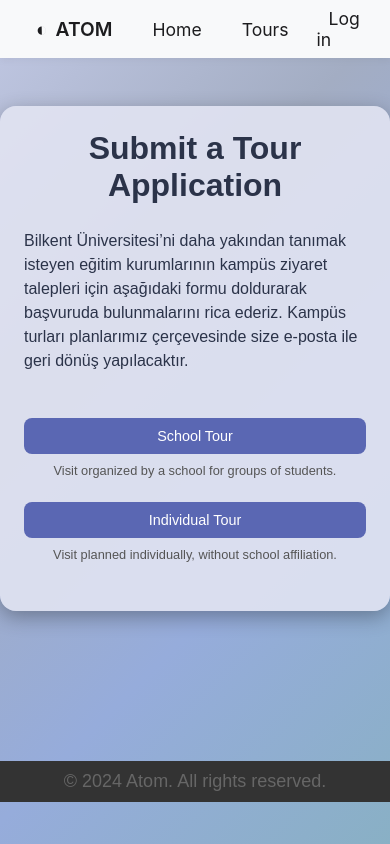
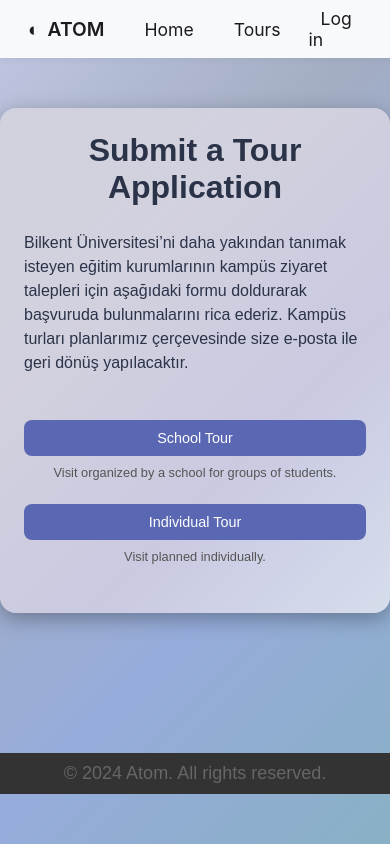
Before and after one commit to borayetkin/CS319-Term-Project, a React (Vite) app in the folder frontend/: page /events in a window 390 px wide. Built offline with nearby package versions, Linux system fonts and the light colour scheme.

Commit message:
UI changes

```diff
--- a/frontend/src/pages/TourApplication.jsx
+++ b/frontend/src/pages/TourApplication.jsx
@@ -105,9 +105,7 @@ const TourApplication = () => {
           >
             Individual Tour
           </button>
-          <p className="tour-type-description">
-            Visit planned individually, without school affiliation.
-          </p>
+          <p className="tour-type-description">Visit planned individually.</p>
         </div>
       ) : (
         <form onSubmit={handleSubmit} className="tour-application-form">
--- a/frontend/src/styles/Home.css
+++ b/frontend/src/styles/Home.css
@@ -104,7 +104,7 @@ body {
 }
 
 .home-cta-button:hover {
-  background-color: #444e98; /* Darker purpleish-blue on hover */
+  background-color: #444e98;
   transform: scale(1.02);
 }
 
--- a/frontend/src/styles/Navbar.css
+++ b/frontend/src/styles/Navbar.css
@@ -1,4 +1,9 @@
 .navbar {
+  position: fixed; /* Fixes the navbar at the top */
+  top: 0;
+  left: 0;
+  width: 100%; /* Make it full-width */
+  z-index: 1000; /* Ensures the navbar stays on top of other content */
   display: flex;
   justify-content: space-between;
   align-items: center;
@@ -7,6 +12,10 @@
   box-shadow: 0 2px 8px rgba(0, 0, 0, 0.05); /* Softer, smaller shadow */
   font-family: -apple-system, BlinkMacSystemFont, "Segoe UI", Roboto,
     "Helvetica Neue", Arial, sans-serif;
+}
+
+body {
+  padding-top: 60px; /* Adds space to prevent content from hiding under the navbar */
 }
 
 .logo a {
@@ -79,3 +88,9 @@
 .nav-links a.active {
   color: #2b43e2; /* Highlight color for active link */
 }
+
+@media (max-width: 600px) {
+  .navbar {
+    padding: 0.5rem 1rem;
+  }
+}
--- a/frontend/src/styles/TourApplication.css
+++ b/frontend/src/styles/TourApplication.css
@@ -16,12 +16,18 @@ body {
 /* Updated Tour Application Container */
 .tour-application-container {
   padding: 3rem;
-  background-color: rgba(225, 228, 242, 0.9);
+  background: linear-gradient(
+    135deg,
+    rgba(220, 217, 223, 0.7),
+    rgba(230, 224, 234, 0.7),
+    rgba(222, 214, 230, 0.7),
+    rgba(243, 241, 245, 0.7)
+  );
   max-width: 600px;
   margin: 3rem auto;
   border-radius: 16px;
   box-shadow: 0 6px 20px rgba(0, 0, 0, 0.3);
-  margin-bottom: 150px;
+  margin-bottom: 140px;
 }
 
 /* Heading Styling */
@@ -77,7 +83,7 @@ body {
 
 .tour-type-button:hover {
   background-color: #444e98;
-  transform: scale(1.05);
+  transform: scale(1.02);
 }
 
 /* Tour Type Description */
@@ -144,8 +150,8 @@ body {
 }
 
 .tour-application-submit:hover {
-  background-color: #218818;
-  transform: scale(1.05);
+  background-color: #444e98;
+  transform: scale(1.02);
 }
 
 /* Responsive Adjustments */
```
